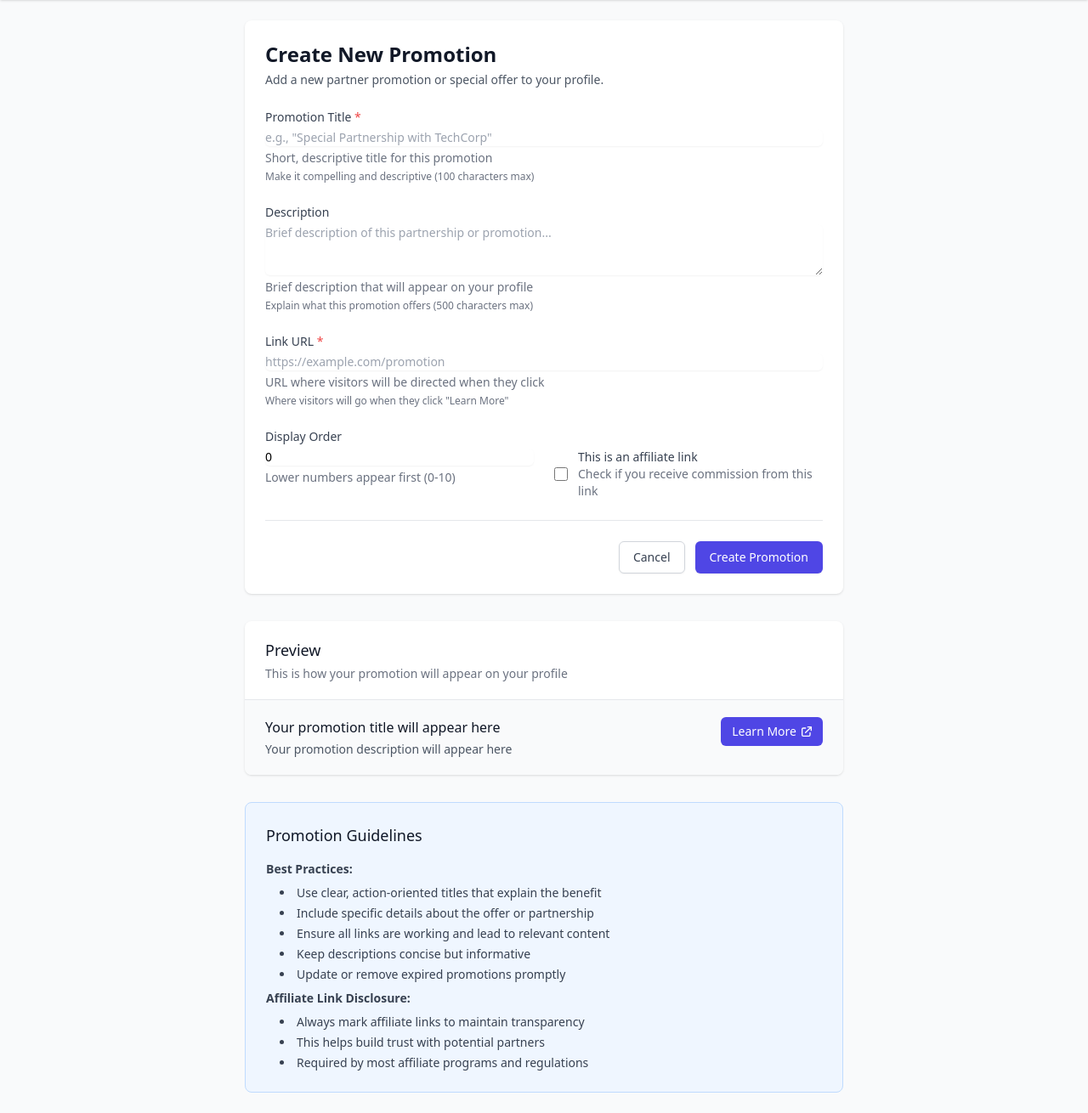
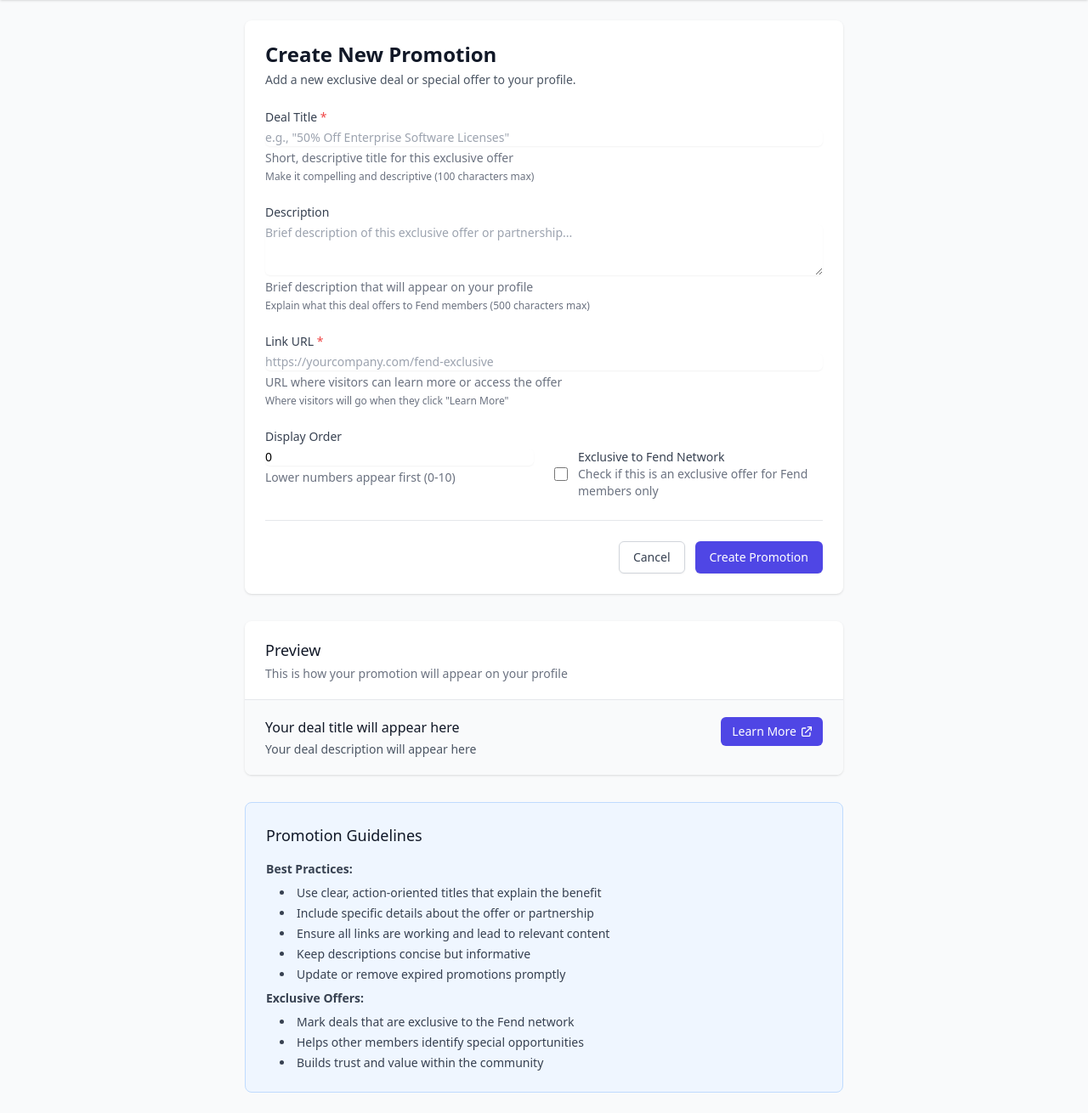
Before and after one commit to sameerhimati/fend-marketplace, a Django app: page /organizations/partner-promotions/create/ in a window 1280 px wide. Shown: the part 64-1374 px from the top of the page at 85% size. Run offline with Django 5.2, Linux system fonts and the light colour scheme; the visitor is signed in with stand-in values (Sample User, id 1); data that the repository does not hold is empty; some libraries are stand-ins or nearby versions.

Commit message:
changes to deals view and verbage

```diff
--- a/apps/organizations/forms.py
+++ b/apps/organizations/forms.py
@@ -420,23 +420,23 @@ class EnhancedOrganizationProfileForm(forms.ModelForm):
         return url
 
 class PartnerPromotionForm(forms.ModelForm):
-    """Form for managing partner promotions"""
+    """Form for managing partner promotions and exclusive deals"""
 
     class Meta:
         model = PartnerPromotion
-        fields = ['title', 'description', 'link_url', 'is_affiliate', 'display_order']
+        fields = ['title', 'description', 'link_url', 'is_exclusive', 'display_order']
         widgets = {
             'title': forms.TextInput(attrs={
-                'placeholder': 'e.g., "Special Partnership with TechCorp"',
+                'placeholder': 'e.g., "50% Off Enterprise Software Licenses"',
                 'maxlength': '100'
             }),
             'description': forms.Textarea(attrs={
                 'rows': 3,
-                'placeholder': 'Brief description of this partnership or promotion...',
+                'placeholder': 'Brief description of this exclusive offer or partnership...',
                 'maxlength': '500'
             }),
             'link_url': forms.URLInput(attrs={
-                'placeholder': 'https://example.com/promotion'
+                'placeholder': 'https://yourcompany.com/fend-exclusive'
             }),
             'display_order': forms.NumberInput(attrs={
                 'min': '0',
@@ -444,21 +444,24 @@ class PartnerPromotionForm(forms.ModelForm):
             }),
         }
         help_texts = {
-            'title': 'Short, descriptive title for this promotion',
+            'title': 'Short, descriptive title for this exclusive offer',
             'description': 'Brief description that will appear on your profile',
-            'link_url': 'URL where visitors will be directed when they click',
-            'is_affiliate': 'Check this if you receive commission from this link',
+            'link_url': 'URL where visitors can learn more or access the offer',
+            'is_exclusive': 'Mark if this is an exclusive offer for the Fend network',
             'display_order': 'Lower numbers appear first (0-10)',
         }
 
     def __init__(self, *args, **kwargs):
         super().__init__(*args, **kwargs)
 
+        # Update field labels
+        self.fields['is_exclusive'].label = 'Exclusive to Fend Network'
+
         # Add CSS classes for styling
         for field_name, field in self.fields.items():
             if field_name == 'description':
                 field.widget.attrs['class'] = 'shadow-sm focus:ring-indigo-500 focus:border-indigo-500 block w-full sm:text-sm border-gray-300 rounded-md'
-            elif field_name == 'is_affiliate':
+            elif field_name == 'is_exclusive':
                 field.widget.attrs['class'] = 'focus:ring-indigo-500 h-4 w-4 text-indigo-600 border-gray-300 rounded'
             else:
                 field.widget.attrs['class'] = 'shadow-sm focus:ring-indigo-500 focus:border-indigo-500 block w-full sm:text-sm border-gray-300 rounded-md'
--- a/apps/organizations/views.py
+++ b/apps/organizations/views.py
@@ -154,7 +154,7 @@ class DashboardView(LoginRequiredMixin, TemplateView):
 
 def get_featured_promotions(user_organization_type, exclude_org_id=None, limit=6):
     """
-    Get 'hot' partner promotions for dashboard display
+    Get 'featured' partner promotions for dashboard display
 
     Algorithm:
     1. Recent promotions get priority (last 30 days)
@@ -721,7 +721,7 @@ def track_promotion_click(request):
 
 class DealsView(LoginRequiredMixin, TemplateView):
     """
-    Dedicated page for browsing all Fend exclusive deals and partnerships
+    Dedicated page for browsing all Fend partner deals and exclusive offers
     """
     template_name = 'organizations/deals.html'
 
@@ -737,7 +737,7 @@ class DealsView(LoginRequiredMixin, TemplateView):
         # Get search and filter parameters
         search_query = self.request.GET.get('search', '').strip()
         org_type_filter = self.request.GET.get('org_type', '')  # 'enterprise', 'startup', or empty
-        deal_type_filter = self.request.GET.get('deal_type', '')  # 'affiliate', 'partnership', or empty
+        deal_type_filter = self.request.GET.get('deal_type', '')  # 'exclusive', 'standard', or empty
         sort_by = self.request.GET.get('sort', 'recent')  # 'recent', 'popular', 'title'
 
         # Base queryset - active promotions from approved organizations, exclude current user's org
@@ -761,10 +761,10 @@ class DealsView(LoginRequiredMixin, TemplateView):
             deals_queryset = deals_queryset.filter(organization__type=org_type_filter)
 
         # Apply deal type filter
-        if deal_type_filter == 'affiliate':
-            deals_queryset = deals_queryset.filter(is_affiliate=True)
-        elif deal_type_filter == 'partnership':
-            deals_queryset = deals_queryset.filter(is_affiliate=False)
+        if deal_type_filter == 'exclusive':
+            deals_queryset = deals_queryset.filter(is_exclusive=True)
+        elif deal_type_filter == 'standard':
+            deals_queryset = deals_queryset.filter(is_exclusive=False)
 
         # Apply sorting
         if sort_by == 'recent':
@@ -785,8 +785,8 @@ class DealsView(LoginRequiredMixin, TemplateView):
 
         # Get statistics for the header
         total_deals = deals_queryset.count()
-        affiliate_count = deals_queryset.filter(is_affiliate=True).count()
-        partnership_count = deals_queryset.filter(is_affiliate=False).count()
+        exclusive_count = deals_queryset.filter(is_exclusive=True).count()
+        standard_count = deals_queryset.filter(is_exclusive=False).count()
 
         # Get featured deals for the hero section (top 3 most recent)
         featured_deals = get_featured_promotions(
@@ -803,8 +803,8 @@ class DealsView(LoginRequiredMixin, TemplateView):
             'deal_type_filter': deal_type_filter,
             'sort_by': sort_by,
             'total_deals': total_deals,
-            'affiliate_count': affiliate_count,
-            'partnership_count': partnership_count,
+            'exclusive_count': exclusive_count,
+            'standard_count': standard_count,
         })
 
         return context
--- a/templates/organizations/promotions/promo_form.html
+++ b/templates/organizations/promotions/promo_form.html
@@ -15,9 +15,9 @@
                     </h1>
                     <p class="mt-1 text-sm text-gray-600">
                         {% if object %}
-                            Update your promotion details below.
+                            Update your exclusive offer or partnership details below.
                         {% else %}
-                            Add a new partner promotion or special offer to your profile.
+                            Add a new exclusive deal or special offer to your profile.
                         {% endif %}
                     </p>
                 </div>
@@ -28,7 +28,7 @@
                     <!-- Title -->
                     <div>
                         <label for="{{ form.title.id_for_label }}" class="block text-sm font-medium text-gray-700">
-                            Promotion Title <span class="text-red-500">*</span>
+                            Deal Title <span class="text-red-500">*</span>
                         </label>
                         <div class="mt-1">
                             {{ form.title }}
@@ -45,7 +45,7 @@
                     <!-- Description -->
                     <div>
                         <label for="{{ form.description.id_for_label }}" class="block text-sm font-medium text-gray-700">
-                            Description <!-- <span class="text-red-500">*</span> -->
+                            Description
                         </label>
                         <div class="mt-1">
                             {{ form.description }}
@@ -56,7 +56,7 @@
                         {% if form.description.help_text %}
                         <p class="mt-1 text-sm text-gray-500">{{ form.description.help_text }}</p>
                         {% endif %}
-                        <p class="mt-1 text-xs text-gray-500">Explain what this promotion offers (500 characters max)</p>
+                        <p class="mt-1 text-xs text-gray-500">Explain what this deal offers to Fend members (500 characters max)</p>
                     </div>
 
                     <!-- Link URL -->
@@ -76,7 +76,7 @@
                         <p class="mt-1 text-xs text-gray-500">Where visitors will go when they click "Learn More"</p>
                     </div>
 
-                    <!-- Affiliate Checkbox and Display Order -->
+                    <!-- Exclusive Checkbox and Display Order -->
                     <div class="grid grid-cols-1 gap-6 sm:grid-cols-2">
                         <div>
                             <label for="{{ form.display_order.id_for_label }}" class="block text-sm font-medium text-gray-700">
@@ -95,13 +95,13 @@
 
                         <div class="flex items-center pt-6">
                             <div class="flex items-center h-5">
-                                {{ form.is_affiliate }}
+                                {{ form.is_exclusive }}
                             </div>
                             <div class="ml-3 text-sm">
-                                <label for="{{ form.is_affiliate.id_for_label }}" class="font-medium text-gray-700">
-                                    This is an affiliate link
+                                <label for="{{ form.is_exclusive.id_for_label }}" class="font-medium text-gray-700">
+                                    Exclusive to Fend Network
                                 </label>
-                                <p class="text-gray-500">Check if you receive commission from this link</p>
+                                <p class="text-gray-500">Check if this is an exclusive offer for Fend members only</p>
                             </div>
                         </div>
                     </div>
@@ -134,16 +134,16 @@
                     <div class="flex-1" id="preview-content">
                         <div class="flex items-center">
                             <h3 class="text-base font-medium text-gray-900" id="preview-title">
-                                {% if object %}{{ object.title }}{% else %}Your promotion title will appear here{% endif %}
+                                {% if object %}{{ object.title }}{% else %}Your deal title will appear here{% endif %}
                             </h3>
-                            <span class="ml-2 inline-flex items-center px-2.5 py-0.5 rounded-full text-xs font-medium bg-yellow-100 text-yellow-800"
-                                  id="preview-affiliate"
-                                  {% if not object.is_affiliate and not form.is_affiliate.value %}style="display: none;"{% endif %}>
-                                Affiliate
+                            <span class="ml-2 inline-flex items-center px-2.5 py-0.5 rounded-full text-xs font-medium bg-orange-100 text-orange-800"
+                                  id="preview-exclusive"
+                                  {% if not object.is_exclusive and not form.is_exclusive.value %}style="display: none;"{% endif %}>
+                                Exclusive
                             </span>
                         </div>
                         <p class="mt-1 text-sm text-gray-600" id="preview-description">
-                            {% if object %}{{ object.description }}{% else %}Your promotion description will appear here{% endif %}
+                            {% if object %}{{ object.description }}{% else %}Your deal description will appear here{% endif %}
                         </p>
                     </div>
                     <div class="ml-4 flex-shrink-0">
@@ -170,11 +170,11 @@
                     <li>Keep descriptions concise but informative</li>
                     <li>Update or remove expired promotions promptly</li>
                 </ul>
-                <p class="mt-4"><strong>Affiliate Link Disclosure:</strong></p>
+                <p class="mt-4"><strong>Exclusive Offers:</strong></p>
                 <ul class="list-disc list-inside space-y-1 ml-4">
-                    <li>Always mark affiliate links to maintain transparency</li>
-                    <li>This helps build trust with potential partners</li>
-                    <li>Required by most affiliate programs and regulations</li>
+                    <li>Mark deals that are exclusive to the Fend network</li>
+                    <li>Helps other members identify special opportunities</li>
+                    <li>Builds trust and value within the community</li>
                 </ul>
             </div>
         </div>
@@ -186,35 +186,35 @@ document.addEventListener('DOMContentLoaded', function() {
     // Get form elements
     const titleInput = document.getElementById('{{ form.title.id_for_label }}');
     const descriptionInput = document.getElementById('{{ form.description.id_for_label }}');
-    const affiliateCheckbox = document.getElementById('{{ form.is_affiliate.id_for_label }}');
+    const exclusiveCheckbox = document.getElementById('{{ form.is_exclusive.id_for_label }}');
 
     // Get preview elements
     const previewTitle = document.getElementById('preview-title');
     const previewDescription = document.getElementById('preview-description');
-    const previewAffiliate = document.getElementById('preview-affiliate');
+    const previewExclusive = document.getElementById('preview-exclusive');
 
     // Update preview when inputs change
     function updatePreview() {
         // Update title
         const titleValue = titleInput.value.trim();
-        previewTitle.textContent = titleValue || 'Your promotion title will appear here';
+        previewTitle.textContent = titleValue || 'Your deal title will appear here';
 
         // Update description
         const descriptionValue = descriptionInput.value.trim();
-        previewDescription.textContent = descriptionValue || 'Your promotion description will appear here';
+        previewDescription.textContent = descriptionValue || 'Your deal description will appear here';
 
-        // Update affiliate badge
-        if (affiliateCheckbox.checked) {
-            previewAffiliate.style.display = 'inline-flex';
+        // Update exclusive badge
+        if (exclusiveCheckbox.checked) {
+            previewExclusive.style.display = 'inline-flex';
         } else {
-            previewAffiliate.style.display = 'none';
+            previewExclusive.style.display = 'none';
         }
     }
 
     // Add event listeners
     titleInput.addEventListener('input', updatePreview);
     descriptionInput.addEventListener('input', updatePreview);
-    affiliateCheckbox.addEventListener('change', updatePreview);
+    exclusiveCheckbox.addEventListener('change', updatePreview);
 
     // Initial preview update
     updatePreview();
```
Also changed, not shown: apps/organizations/admin.py (+4 -4 lines), apps/organizations/models.py (+6 -6 lines), templates/components/featured_partners.html (+6 -18 lines), templates/organizations/deals.html (+15 -27 lines), templates/organizations/profile.html (+5 -5 lines), templates/organizations/promotions/promo_delete.html (+10 -10 lines), templates/organizations/promotions/promo_list.html (+17 -17 lines), apps/organizations/migrations/0008_remove_partnerpromotion_is_affiliate_and_more.py (added).
